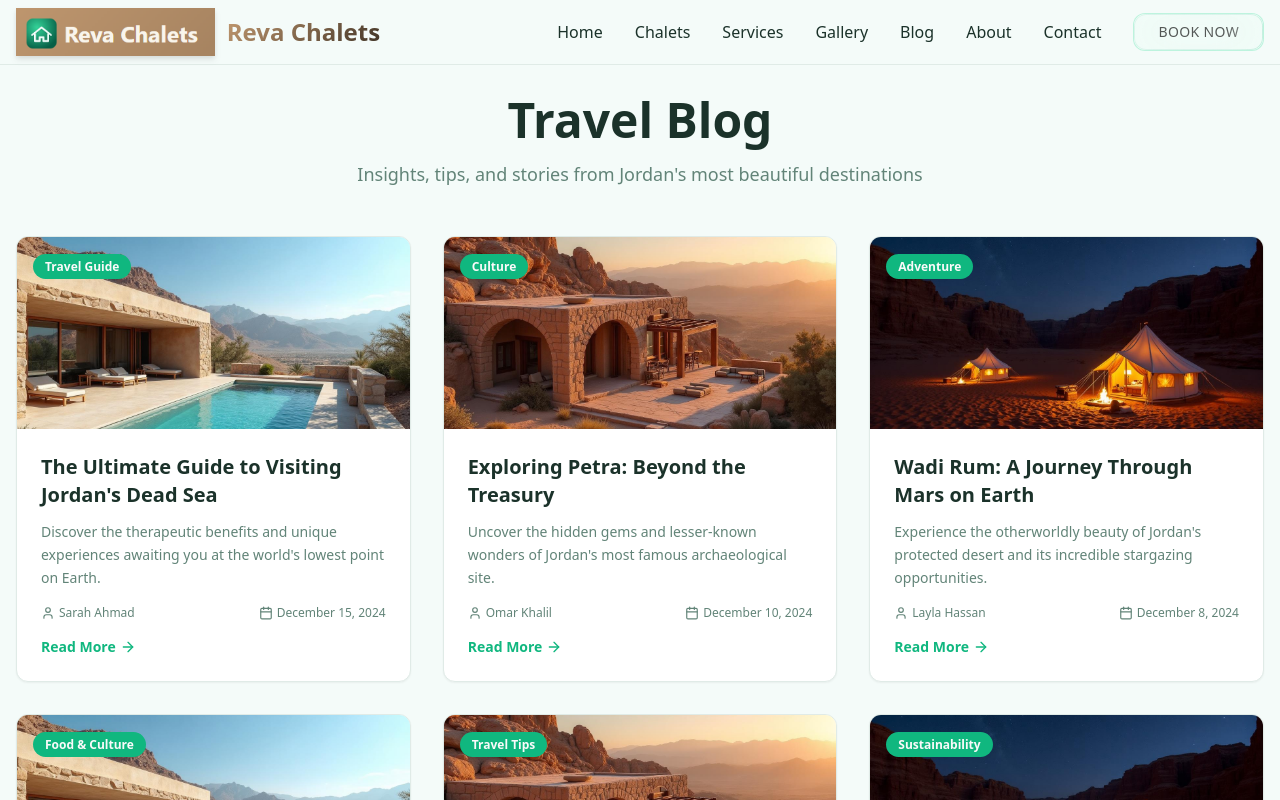
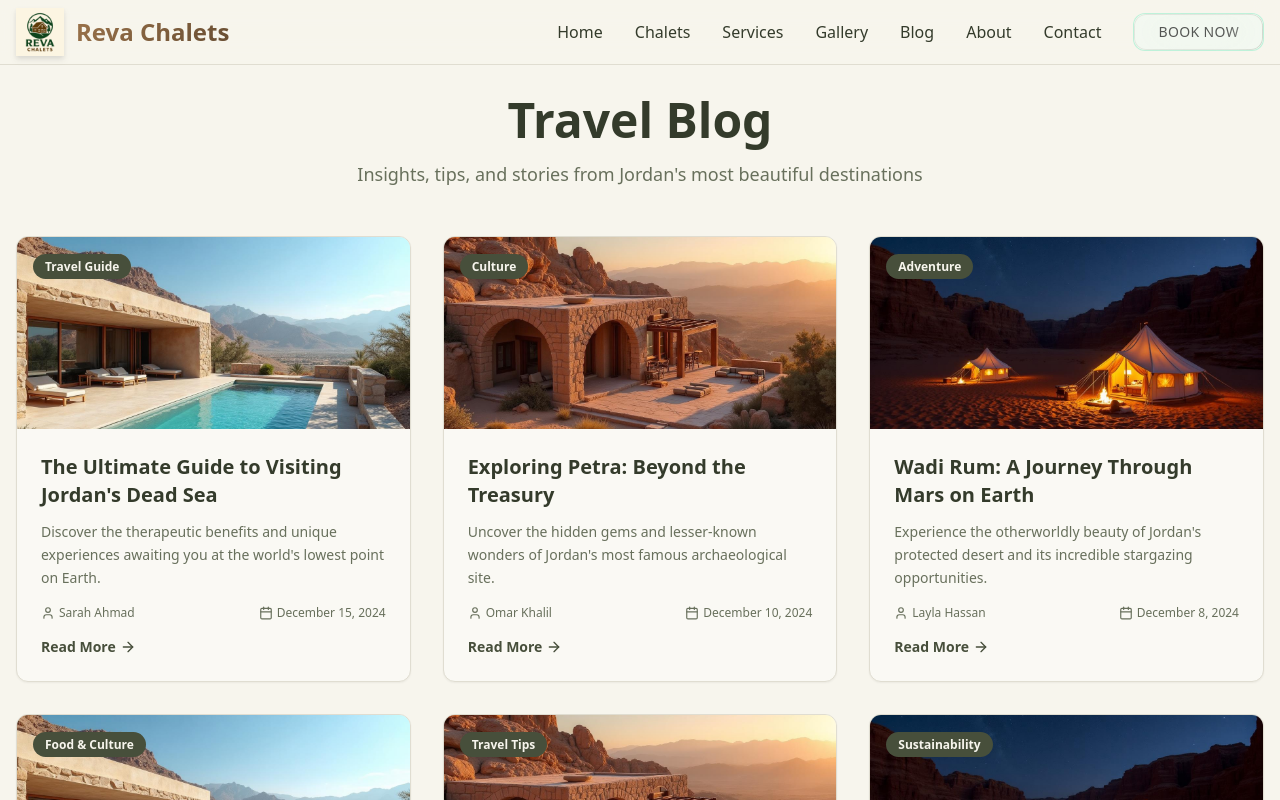
Before and after one commit to Mutasem-mk4/reva-getaways, a React (Vite) app: page /blog in a window 1280 px wide. Shown: the top 800 px of the page. Built offline with nearby package versions, Linux system fonts and the light colour scheme.

Commit message:
Reverted to commit 8907671ccb4f8a72fa890f2165e78053b84e7dad

```diff
--- a/src/App.tsx
+++ b/src/App.tsx
@@ -33,9 +33,9 @@ const App = () => {
         {showSplash ? (
           <div className="fixed inset-0 z-[9999] flex flex-col items-center justify-center gap-4 bg-gradient-to-br from-emerald-50 via-emerald-100 to-emerald-200 dark:from-emerald-900 dark:via-emerald-800 dark:to-emerald-700">
             <img
-              src="/lovable-uploads/e43ec7fa-62cc-41e3-9419-bf7f4caad49e.png"
+              src="/lovable-uploads/4767e45c-9364-4ef5-bc21-7ae89e684cb6.png"
               alt="Reva Chalets"
-              className="h-32 w-auto animate-in fade-in-0 zoom-in-95 duration-[1300ms] ease-out drop-shadow-lg"
+              className="h-24 w-24 animate-in fade-in-0 zoom-in-95 duration-[1300ms] ease-out drop-shadow-lg"
             />
             <span className="text-xl font-bold tracking-wide text-emerald-800 dark:text-emerald-100 animate-in fade-in-50 slide-in-from-bottom-4 duration-1000 delay-300">
               Reva Chalets
--- a/src/components/Navbar.tsx
+++ b/src/components/Navbar.tsx
@@ -12,7 +12,7 @@ const Navbar = () => {
       <div className="container mx-auto px-4">
         <div className="flex items-center justify-between h-16">
           <Link to="/" className="flex items-center space-x-3">
-            <img src="/lovable-uploads/e43ec7fa-62cc-41e3-9419-bf7f4caad49e.png" alt="Reva Chalets" className="h-12 w-auto drop-shadow-md transition-transform hover:scale-105" />
+            <img src="/lovable-uploads/4767e45c-9364-4ef5-bc21-7ae89e684cb6.png" alt="Reva Chalets" className="h-12 w-12 drop-shadow-md transition-transform hover:scale-105" />
             <span className="text-2xl font-bold bg-gradient-wood bg-clip-text text-transparent">
               Reva Chalets
             </span>
--- a/src/index.css
+++ b/src/index.css
@@ -6,43 +6,43 @@
 
 @layer base {
   :root {
-    /* Nature-inspired emerald and earth tones */
-    --background: 160 50% 97%;
-    --foreground: 160 30% 15%;
+    /* Nature-inspired green, brown and cream tones */
+    --background: 45 40% 95%;
+    --foreground: 85 15% 20%;
 
-    --card: 0 0% 100%;
-    --card-foreground: 160 30% 15%;
+    --card: 45 40% 97%;
+    --card-foreground: 85 15% 20%;
 
-    --popover: 0 0% 100%;
-    --popover-foreground: 160 30% 15%;
+    --popover: 45 40% 97%;
+    --popover-foreground: 85 15% 20%;
 
-    --primary: 160 84% 39%;
-    --primary-foreground: 0 0% 98%;
+    --primary: 85 15% 27%;
+    --primary-foreground: 45 40% 95%;
 
-    --secondary: 50 30% 95%;
-    --secondary-foreground: 160 30% 15%;
+    --secondary: 45 40% 85%;
+    --secondary-foreground: 85 15% 20%;
 
-    --muted: 50 20% 92%;
-    --muted-foreground: 160 15% 45%;
+    --muted: 45 30% 88%;
+    --muted-foreground: 85 10% 40%;
 
-    --accent: 160 40% 92%;
-    --accent-foreground: 160 30% 15%;
+    --accent: 45 35% 90%;
+    --accent-foreground: 85 15% 20%;
 
     --destructive: 0 84.2% 60.2%;
     --destructive-foreground: 0 0% 98%;
 
-    --border: 160 20% 90%;
-    --input: 160 20% 90%;
-    --ring: 160 84% 39%;
+    --border: 45 20% 85%;
+    --input: 45 20% 85%;
+    --ring: 85 15% 27%;
 
     /* Reva Chalets Brand Colors */
-    --emerald-deep: 160 95% 25%;
-    --emerald-primary: 160 84% 39%;
-    --emerald-light: 160 60% 85%;
-    --wood-dark: 30 25% 20%;
-    --wood-medium: 30 40% 60%;
-    --wood-light: 35 60% 85%;
-    --cream: 45 50% 95%;
+    --emerald-deep: 85 15% 20%;
+    --emerald-primary: 85 15% 27%;
+    --emerald-light: 85 20% 75%;
+    --wood-dark: 30 35% 30%;
+    --wood-medium: 30 35% 45%;
+    --wood-light: 45 40% 75%;
+    --cream: 45 40% 90%;
 
     /* Gradients */
     --gradient-hero: linear-gradient(135deg, hsl(var(--emerald-primary)), hsl(var(--emerald-deep)));
@@ -77,42 +77,42 @@
   }
 
   .dark {
-    --background: 160 15% 8%;
-    --foreground: 50 40% 92%;
+    --background: 85 15% 8%;
+    --foreground: 45 40% 90%;
 
-    --card: 160 20% 10%;
-    --card-foreground: 50 40% 92%;
+    --card: 85 20% 10%;
+    --card-foreground: 45 40% 90%;
 
-    --popover: 160 20% 10%;
-    --popover-foreground: 50 40% 92%;
+    --popover: 85 20% 10%;
+    --popover-foreground: 45 40% 90%;
 
-    --primary: 160 60% 45%;
-    --primary-foreground: 160 15% 8%;
+    --primary: 85 20% 40%;
+    --primary-foreground: 85 15% 8%;
 
-    --secondary: 160 10% 15%;
-    --secondary-foreground: 50 40% 92%;
+    --secondary: 85 10% 15%;
+    --secondary-foreground: 45 40% 90%;
 
-    --muted: 160 8% 18%;
-    --muted-foreground: 160 10% 65%;
+    --muted: 85 8% 18%;
+    --muted-foreground: 85 10% 60%;
 
-    --accent: 160 12% 20%;
-    --accent-foreground: 50 40% 92%;
+    --accent: 85 12% 20%;
+    --accent-foreground: 45 40% 90%;
 
     --destructive: 0 62.8% 50%;
     --destructive-foreground: 0 0% 98%;
 
-    --border: 160 15% 20%;
-    --input: 160 15% 20%;
-    --ring: 160 60% 45%;
+    --border: 85 15% 20%;
+    --input: 85 15% 20%;
+    --ring: 85 20% 40%;
 
     /* Dark mode adjustments */
-    --emerald-deep: 160 70% 30%;
-    --emerald-primary: 160 60% 45%;
-    --emerald-light: 160 30% 25%;
-    --wood-dark: 30 20% 12%;
-    --wood-medium: 30 25% 40%;
-    --wood-light: 35 30% 20%;
-    --cream: 45 15% 15%;
+    --emerald-deep: 85 20% 20%;
+    --emerald-primary: 85 20% 35%;
+    --emerald-light: 85 15% 25%;
+    --wood-dark: 30 30% 15%;
+    --wood-medium: 30 30% 25%;
+    --wood-light: 45 25% 20%;
+    --cream: 45 20% 15%;
     --sidebar-background: 240 5.9% 10%;
     --sidebar-foreground: 240 4.8% 95.9%;
     --sidebar-primary: 224.3 76.3% 48%;
```
Also changed, not shown: public/lovable-uploads/e43ec7fa-62cc-41e3-9419-bf7f4caad49e.png (deleted), public/reva-logo-new.png (deleted).
